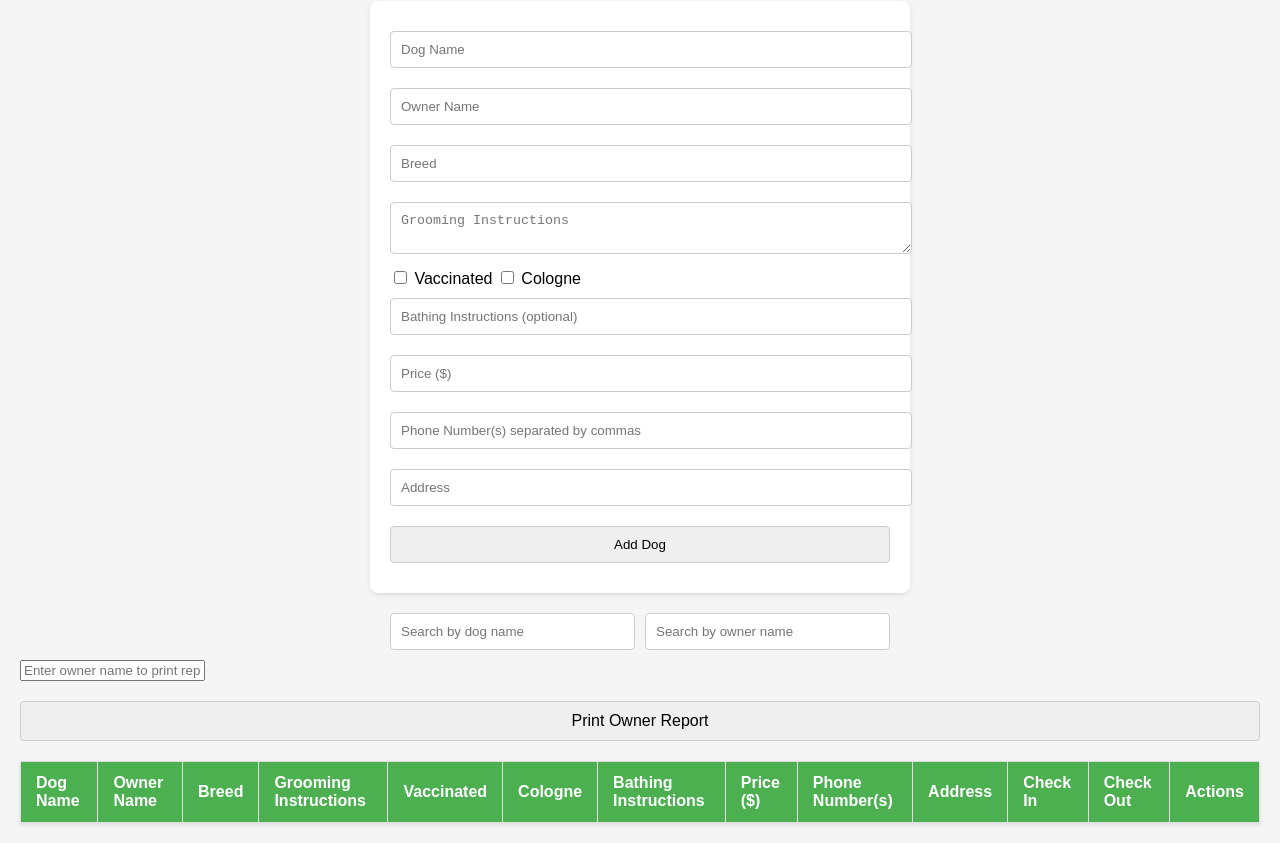
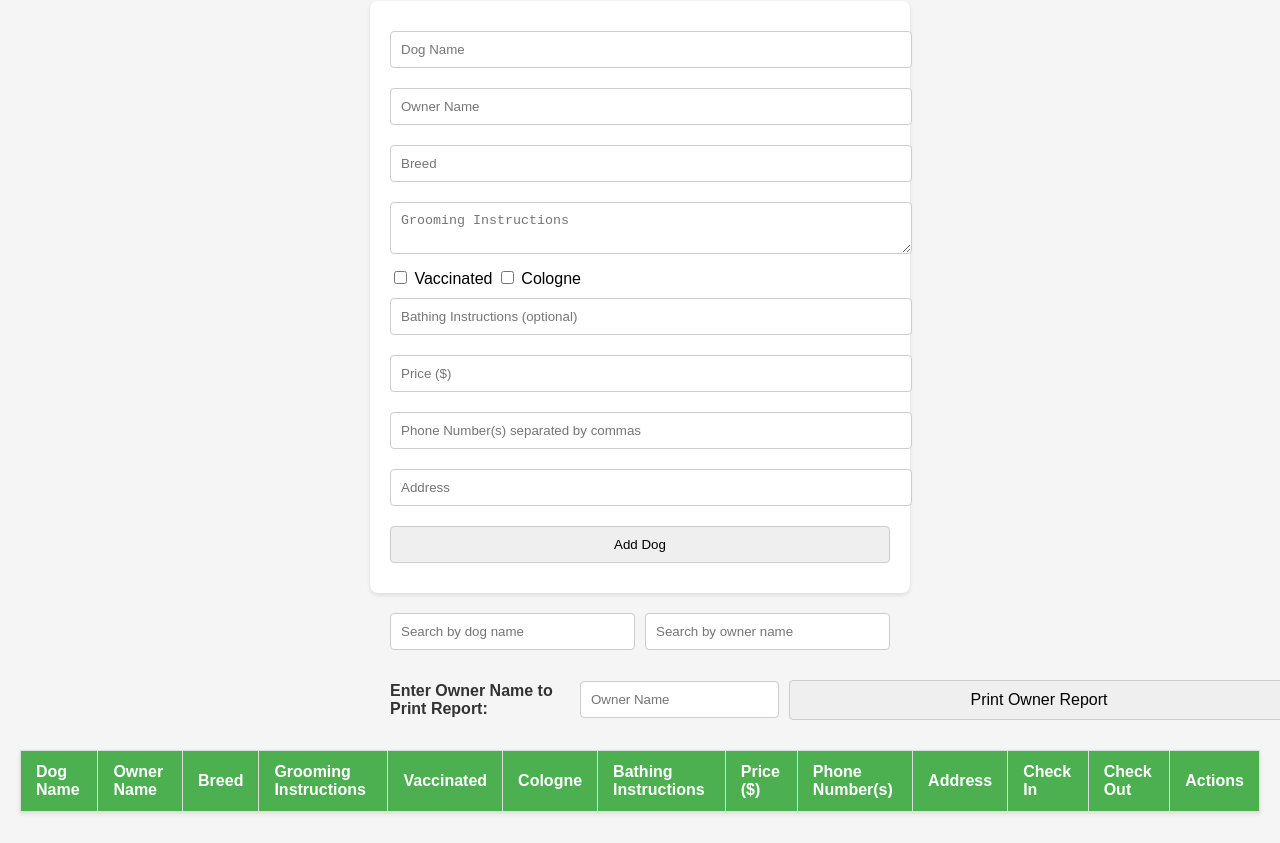
Before and after one commit to fartv8/dog-records, a plain HTML site: page index.html in a window 1280 px wide. Shown: the part 99-942 px from the top of the page. Drawn offline with Linux system fonts and the light colour scheme; no server answers.

Commit message:
index.html

```diff
--- a/index.html
+++ b/index.html
@@ -63,10 +63,10 @@
       color: #555;
     }
     .print-btn {
-      margin: 20px auto;
-      display: block;
+      /* Removed width 100% to allow inline with input */
       padding: 10px 20px;
       font-size: 16px;
+      cursor: pointer;
     }
     /* Added container for the search inputs */
     .search-container {
@@ -117,8 +117,25 @@
     />
   </div>
 
-  <input type="text" id="ownerFilter" placeholder="Enter owner name to print report" />
-  <button class="print-btn" onclick="printReport()">Print Owner Report</button>
+  <!-- Improved owner report input + label + button -->
+  <div style="max-width: 500px; margin: 20px auto; display: flex; gap: 10px; align-items: center;">
+    <label for="ownerFilter" style="font-weight: bold; color: #333; min-width: 180px;">
+      Enter Owner Name to Print Report:
+    </label>
+    <input
+      type="text"
+      id="ownerFilter"
+      placeholder="Owner Name"
+      style="flex: 1; padding: 10px; border: 1px solid #ccc; border-radius: 4px;"
+    />
+    <button
+      class="print-btn"
+      onclick="printReport()"
+      style="flex-shrink: 0; padding: 10px 20px;"
+    >
+      Print Owner Report
+    </button>
+  </div>
 
   <table>
     <thead>
```
